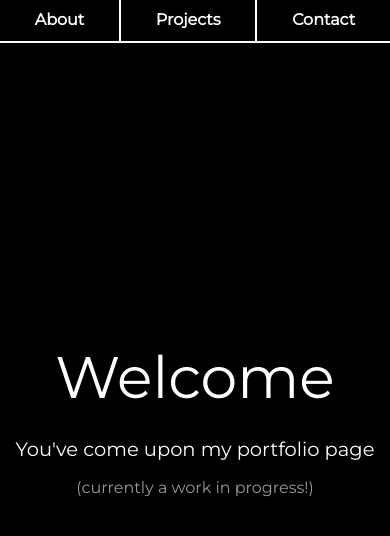
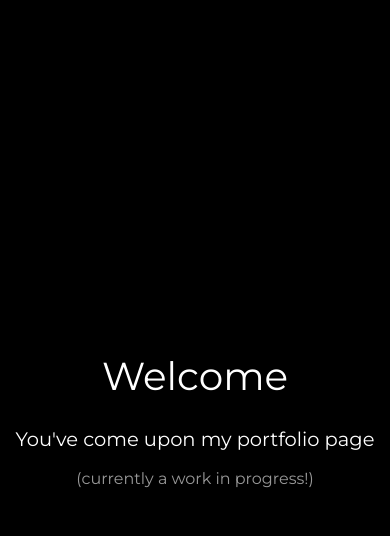
Before and after one commit to Falconairio/Portfolio, a React (Create React App) app: page / in a window 390 px wide. Shown: the top 536 px of the page. Built offline with nearby package versions, Linux system fonts and the light colour scheme.

Commit message:
added ability to hide navbar if you scroll down

```diff
--- a/public/index.html
+++ b/public/index.html
@@ -16,6 +16,7 @@
     <meta property="og:description" content = "My Portfolio" />
     <link rel="apple-touch-icon" href="%PUBLIC_URL%/logo192.png" />
     <link href="https://fonts.googleapis.com/css?family=Montserrat&display=swap" rel="stylesheet">
+    <link href="https://fonts.googleapis.com/css2?family=Montserrat+Alternates&display=swap" rel="stylesheet">
     <link rel="manifest" href="%PUBLIC_URL%/manifest.json" />
     <title>Griffith's Portfolio</title>
   </head>
--- a/src/Components/TopNavbar.js
+++ b/src/Components/TopNavbar.js
@@ -2,15 +2,43 @@ import React, { Component } from 'react'
 import { Link } from "react-scroll";
 
 export default class TopNavbar extends Component {
+
+    state = {
+        isMobile: Math.max(document.documentElement.clientWidth, window.innerWidth || 0) < 900,
+        navbarClass: "topnav-container nav-regular-position",
+        scrollPos: window.pageYOffset
+    }
+
+    componentDidMount = () => {
+        if(this.state.isMobile) {
+            window.addEventListener("scroll", this.setNavbarSettings)
+        }
+        window.addEventListener("resize", () => {
+            if(!this.state.isMobile && Math.max(document.documentElement.clientWidth, window.innerWidth || 0) < 900) {
+                window.addEventListener("scroll", this.setNavbarSettings)
+            } else if(this.state.isMobile && Math.max(document.documentElement.clientWidth, window.innerWidth || 0) > 900) {
+                window.removeEventListener("scroll", this.setNavbarSettings)
+            }
+        })
+    }
+
+    setNavbarSettings = () => {
+        var currentScrollPos = window.pageYOffset;
+        if (this.state.scrollPos > currentScrollPos) {
+          this.setState({ navbarClass: "topnav-container nav-regular-position", scrollPos: currentScrollPos })
+        } else {
+          this.setState({ navbarClass: "topnav-container nav-hidden-position", scrollPos: currentScrollPos })
+        }
+    }
+
     render() {
         return (
-            <div className = "topnav-container">
+            <div className = { this.state.navbarClass }>
                 <Link
                             className="navLink"
                             activeClass="active"
                             to="about"
                             spy={true}
-                            smooth={true}
                             offset={-105}
                             duration= {400}
                         >About</Link>
@@ -20,7 +48,6 @@ export default class TopNavbar extends Component {
                             activeClass="active"
                             to="projects"
                             spy={true}
-                            smooth={true}
                             delay={-10}
                             offset={-105}
                             duration= {400}
@@ -41,7 +68,6 @@ export default class TopNavbar extends Component {
                             activeClass="active"
                             to="contact"
                             spy={true}
-                            smooth={true}
                             offset={-105}
                             duration= {400}
                         >Contact</Link>
--- a/src/Components/Welcome.js
+++ b/src/Components/Welcome.js
@@ -27,6 +27,8 @@ export default class Welcome extends Component {
                     let greetings = this.state.greetings.filter((greeting,index) => {
                         if(index !== randomNum) {
                             return greeting
+                        } else {
+                            return null
                         }
                     }).concat(this.state.greetingUsed)
                     setTimeout(() => {
--- a/src/Styles/App.css
+++ b/src/Styles/App.css
@@ -1,3 +1,4 @@
+@import url("https://fonts.googleapis.com/css2?family=Montserrat&display=swap");
 html, body, div, span, applet, object, iframe,
 h1, h2, h3, h4, h5, h6, p, blockquote, pre,
 a, abbr, acronym, address, big, cite, code,
@@ -658,13 +659,22 @@ body {
     height: 5vh;
     background-color: black;
     font-weight: bolder;
-    top: -1px;
     position: fixed;
+    -webkit-transition: top 0.3s;
+    transition: top 0.3s;
   }
   .topnav-container vr {
     height: 5vh;
     border: 1px solid white;
   }
+}
+
+.nav-regular-position {
+  top: -1px;
+}
+
+.nav-hidden-position {
+  top: -50px;
 }
 
 .welcome-container {
@@ -749,7 +759,7 @@ body {
 
 @media (min-width: 900px) {
   .welcome-container h1 {
-    font-size: 11vh;
+    font-size: 13vh;
   }
   .welcome-container p:first-of-type {
     font-size: 5vh;
@@ -761,7 +771,7 @@ body {
 
 @media (max-width: 900px) {
   .welcome-container h1 {
-    font-size: 15vw;
+    font-size: 10vw;
   }
   .welcome-container p:first-of-type {
     font-size: 5vw;
--- a/src/Styles/App.scss
+++ b/src/Styles/App.scss
@@ -1,6 +1,7 @@
 @import './variables';
 @import './resets';
 @import './keyframes';
+@import url('https://fonts.googleapis.com/css2?family=Montserrat&display=swap');
 
 html {
   scroll-behavior: smooth;
--- a/src/Styles/_topnavbar.scss
+++ b/src/Styles/_topnavbar.scss
@@ -12,11 +12,17 @@
         height: 5vh;
         background-color: rgba(0,0,0,1);
         font-weight: bolder;
-        top: -1px;
         position: fixed;
         vr {
             height: 5vh;
             border: 1px solid white
         }
+        transition: top 0.3s
     }
 }
+.nav-regular-position {
+    top: -1px;
+}
+.nav-hidden-position {
+    top: -50px;
+}
--- a/src/Styles/_welcome.scss
+++ b/src/Styles/_welcome.scss
@@ -44,7 +44,7 @@
 
     @include desktop {
         h1 {
-            font-size: 11vh;
+            font-size: 13vh;
         }
         p:first-of-type {
             font-size: 5vh;
@@ -55,7 +55,7 @@
     }
     @include mobile {
         h1 {
-            font-size: 15vw;
+            font-size: 10vw;
         }
         p:first-of-type {
             font-size: 5vw;
```
Also changed, not shown: 1 other file (tests, documents, lock files or other folders).
